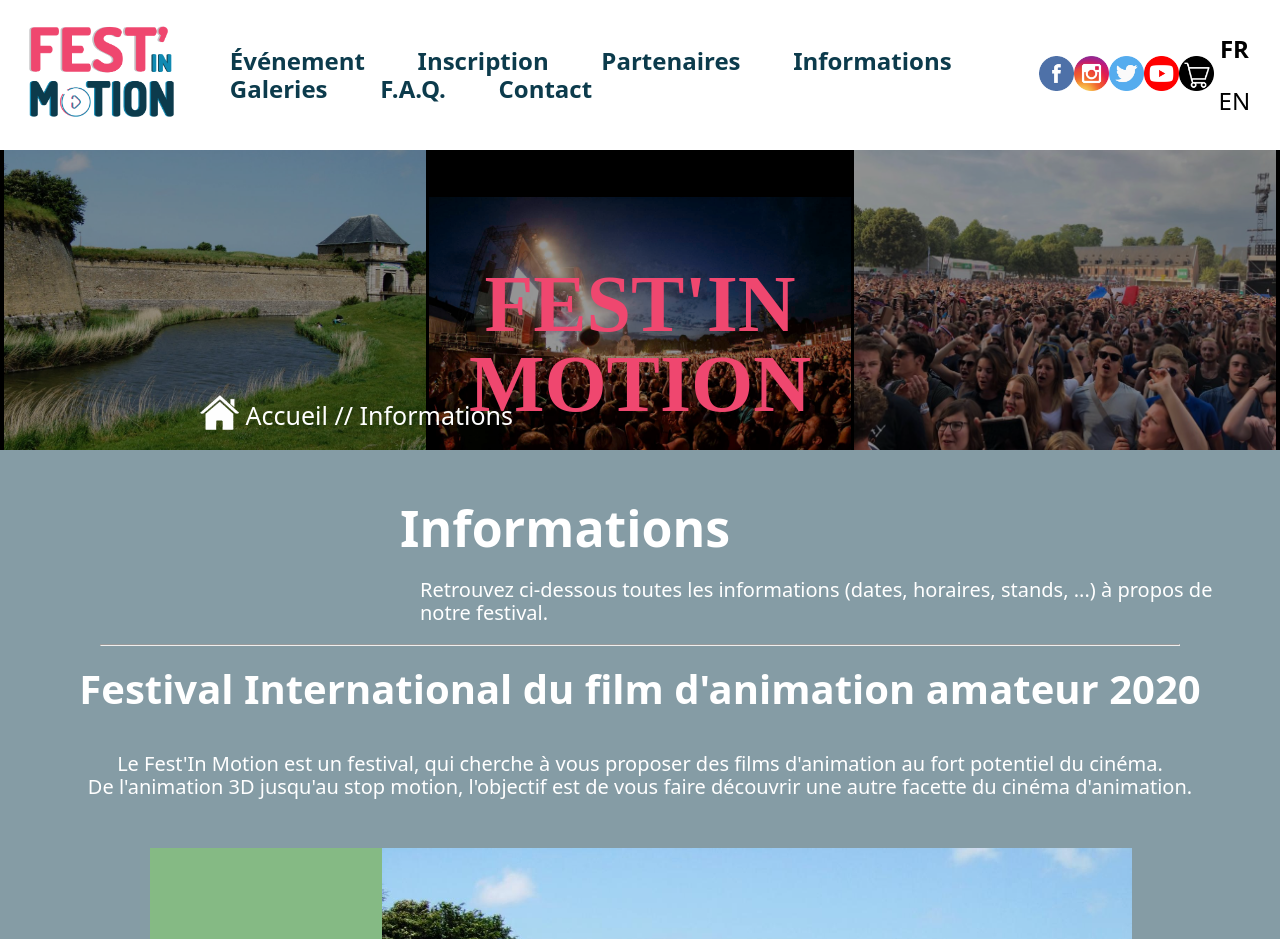
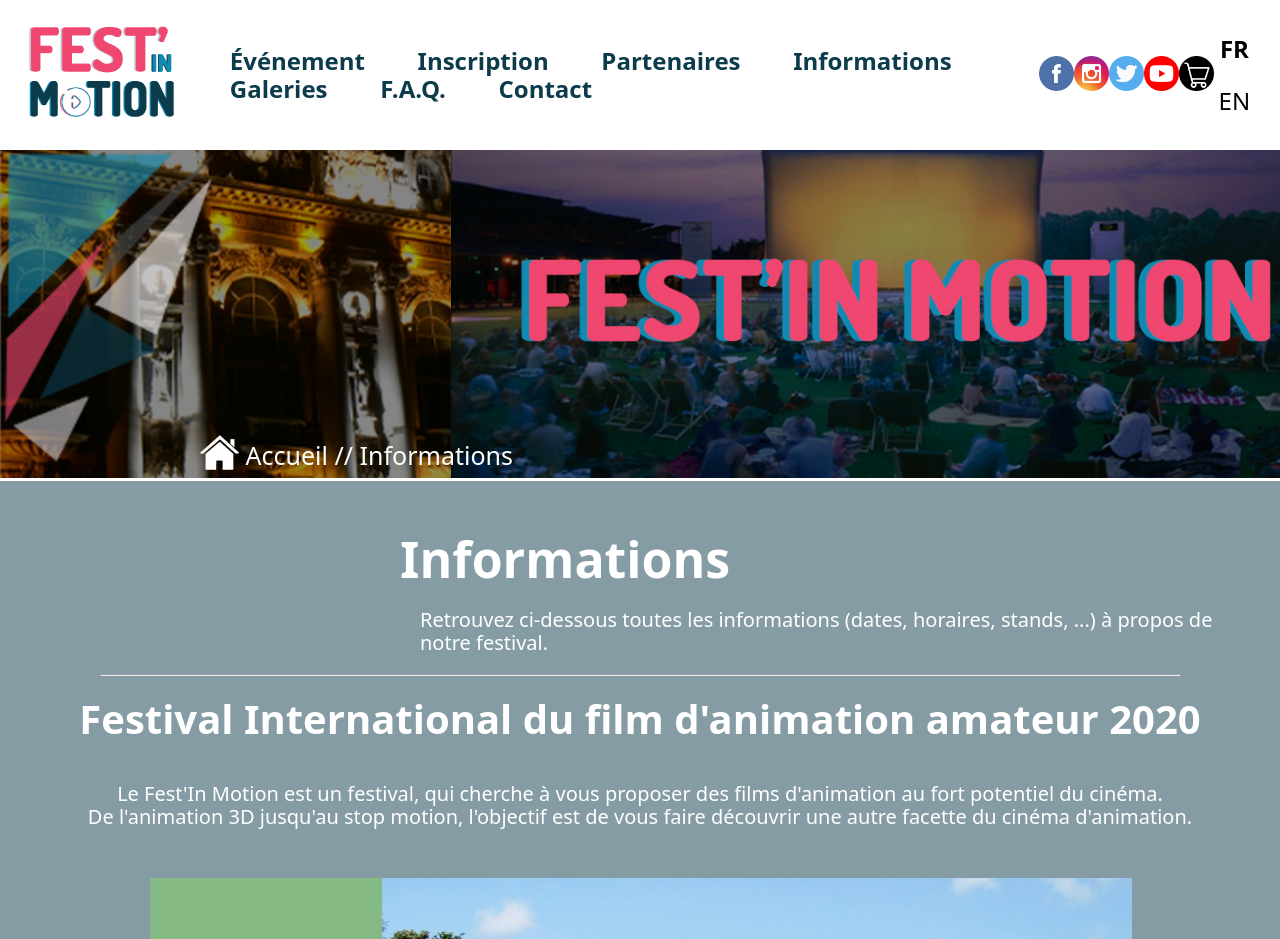
Before and after one commit to luciemayeur/projet_tut_fest_in_motion, a PHP site: page /fr/informations.html in a window 1280 px wide; the page is wider, and only the part inside the window is pictured. Shown: the top 939 px of that part. Run offline with PHP 8.4, Linux system fonts and the light colour scheme; some libraries are stand-ins or nearby versions; some web fonts are replaced.

Commit message:
banniere

```diff
--- a/fr/confidentialite.html
+++ b/fr/confidentialite.html
@@ -54,11 +54,8 @@
 
         <section id="banniere">
             <div id="photos_banniere">
-                <img src="../images/citadelle1.jpg" alt="Image de la Citadelle 1" id="citadelle1" class="photo_baniere" />
-                <img src="../images/citadelle2.jpg" alt="Image de la Citadelle 1" id="citadelle2" class="photo_baniere" />
-                <img src="../images/citadelle3.jpg" alt="Image de la Citadelle 1" id="citadelle3" class="photo_baniere" />
+                <img src="../images/Banni%C3%A8re.jpg" alt="Image banniere"  class="photo_baniere" />
             </div>
-            <h1 id="titre">Fest'In Motion</h1>
             <span id="chemin" class="item_page"><a href="index.html"><img src="../images/home.png" alt="Icône accueil" id="icon_accueil"/> Accueil</a> // Politique de confidentialité</span>
         </section>
 
--- a/fr/contact.html
+++ b/fr/contact.html
@@ -54,11 +54,9 @@
 
         <section id="banniere">
             <div id="photos_banniere">
-                <img src="../images/citadelle1.jpg" alt="Image de la Citadelle 1" id="citadelle1" class="photo_baniere" />
-                <img src="../images/citadelle2.jpg" alt="Image de la Citadelle 1" id="citadelle2" class="photo_baniere" />
-                <img src="../images/citadelle3.jpg" alt="Image de la Citadelle 1" id="citadelle3" class="photo_baniere" />
+                <img src="../images/Banni%C3%A8re.jpg" alt="Image banniere"  class="photo_baniere" />
             </div>
-            <h1 id="titre">Fest'In Motion</h1>
+
 
             <span id="chemin" class="item_page"><a href="index.html"><img src="../images/home.png" alt="Icône accueil" id="icon_accueil"/> Accueil</a> // Contact</span>
         </section>
--- a/fr/faq.html
+++ b/fr/faq.html
@@ -54,12 +54,8 @@
 
         <section id="banniere">
             <div id="photos_banniere">
-                <img src="../images/citadelle1.jpg" alt="Image de la Citadelle 1" id="citadelle1" class="photo_baniere" />
-                <img src="../images/citadelle2.jpg" alt="Image de la Citadelle 1" id="citadelle2" class="photo_baniere" />
-                <img src="../images/citadelle3.jpg" alt="Image de la Citadelle 1" id="citadelle3" class="photo_baniere" />
+                <img src="../images/Banni%C3%A8re.jpg" alt="Image banniere"  class="photo_baniere" />
             </div>
-
-            <h1 id="titre">Fest'In Motion</h1>
             <span id="chemin" class="item_page"><a href="index.html"><img src="../images/home.png" alt="Icône accueil" id="icon_accueil"/> Accueil</a> // F.A.Q.</span>
         </section>
 
--- a/fr/galeries.html
+++ b/fr/galeries.html
@@ -54,11 +54,8 @@
 
         <section id="banniere">
             <div id="photos_banniere">
-                <img src="../images/citadelle1.jpg" alt="Image de la Citadelle 1" id="citadelle1" class="photo_baniere" />
-                <img src="../images/citadelle2.jpg" alt="Image de la Citadelle 1" id="citadelle2" class="photo_baniere" />
-                <img src="../images/citadelle3.jpg" alt="Image de la Citadelle 1" id="citadelle3" class="photo_baniere" />
+                <img src="../images/Banni%C3%A8re.jpg" alt="Image banniere"  class="photo_baniere" />
             </div>
-            <h1 id="titre">Fest'In Motion</h1>
             <span id="chemin" class="item_page"><a href="index.html"><img src="../images/home.png" alt="Icône accueil" id="icon_accueil"/> Accueil</a> // Galeries</span>
         </section>
 
--- a/fr/index.html
+++ b/fr/index.html
@@ -54,12 +54,8 @@
 
         <section id="banniere">
             <div id="photos_banniere">
-                <img src="../images/citadelle1.jpg" alt="Image de la Citadelle 1" id="citadelle1" class="photo_baniere" />
-                <img src="../images/citadelle2.jpg" alt="Image de la Citadelle 1" id="citadelle2" class="photo_baniere" />
-                <img src="../images/citadelle3.jpg" alt="Image de la Citadelle 1" id="citadelle3" class="photo_baniere" />
+                <img src="../images/Banni%C3%A8re.jpg" alt="Image banniere"  class="photo_baniere" />
             </div>
-
-            <h1 id="titre">Fest'In Motion</h1>
 
         </section>
 
--- a/fr/informations.html
+++ b/fr/informations.html
@@ -54,11 +54,8 @@
 
         <section id="banniere">
             <div id="photos_banniere">
-                <img src="../images/citadelle1.jpg" alt="Image de la Citadelle 1" id="citadelle1" class="photo_baniere" />
-                <img src="../images/citadelle2.jpg" alt="Image de la Citadelle 1" id="citadelle2" class="photo_baniere" />
-                <img src="../images/citadelle3.jpg" alt="Image de la Citadelle 1" id="citadelle3" class="photo_baniere" />
+                <img src="../images/Banni%C3%A8re.jpg" alt="Image banniere"  class="photo_baniere" />
             </div>
-            <h1 id="titre">Fest'In Motion</h1>
             <span id="chemin" class="item_page"><a href="index.html"><img src="../images/home.png" alt="Icône accueil" id="icon_accueil"/> Accueil</a> // Informations</span>
         </section>
 
--- a/fr/mentions_legales.html
+++ b/fr/mentions_legales.html
@@ -54,11 +54,8 @@
 
         <section id="banniere">
             <div id="photos_banniere">
-                <img src="../images/citadelle1.jpg" alt="Image de la Citadelle 1" id="citadelle1" class="photo_baniere" />
-                <img src="../images/citadelle2.jpg" alt="Image de la Citadelle 1" id="citadelle2" class="photo_baniere" />
-                <img src="../images/citadelle3.jpg" alt="Image de la Citadelle 1" id="citadelle3" class="photo_baniere" />
+                <img src="../images/Banni%C3%A8re.jpg" alt="Image banniere"  class="photo_baniere" />
             </div>
-            <h1 id="titre">Fest'In Motion</h1>
             <span id="chemin" class="item_page"><a href="index.html"><img src="../images/home.png" alt="Icône accueil" id="icon_accueil"/> Accueil</a> // Mentions légales</span>
         </section>
 
--- a/fr/partenaires.html
+++ b/fr/partenaires.html
@@ -54,11 +54,8 @@
 
         <section id="banniere">
             <div id="photos_banniere">
-                <img src="../images/citadelle1.jpg" alt="Image de la Citadelle 1" id="citadelle1" class="photo_baniere" />
-                <img src="../images/citadelle2.jpg" alt="Image de la Citadelle 1" id="citadelle2" class="photo_baniere" />
-                <img src="../images/citadelle3.jpg" alt="Image de la Citadelle 1" id="citadelle3" class="photo_baniere" />
+                <img src="../images/Banni%C3%A8re.jpg" alt="Image banniere"  class="photo_baniere" />
             </div>
-            <h1 id="titre">Fest'In Motion</h1>
 
             <span id="chemin" class="item_pagep"><a href="index.html"><img src="../images/home.png" alt="Icône accueil" id="icon_accueil"/> Accueil</a> // Partenaires</span>
         </section>
--- a/fr/ventes.html
+++ b/fr/ventes.html
@@ -54,11 +54,8 @@
 
         <section id="banniere">
             <div id="photos_banniere">
-                <img src="../images/citadelle1.jpg" alt="Image de la Citadelle 1" id="citadelle1" class="photo_baniere" />
-                <img src="../images/citadelle2.jpg" alt="Image de la Citadelle 1" id="citadelle2" class="photo_baniere" />
-                <img src="../images/citadelle3.jpg" alt="Image de la Citadelle 1" id="citadelle3" class="photo_baniere" />
+                <img src="../images/Banni%C3%A8re.jpg" alt="Image banniere"  class="photo_baniere" />
             </div>
-            <h1 id="titre">Fest'In Motion</h1>
             <span id="chemin" class="item_page"><a href="index.html"><img src="../images/home.png" alt="Icône accueil" id="icon_accueil"/> Accueil</a> // Conditions générales de vente</span>
         </section>
 
--- a/styles/style.css
+++ b/styles/style.css
@@ -227,42 +227,8 @@ footer #reglements a{
 
 /* Banière */
 
-#banniere{
-    position: relative;
-    height: 300px;
-    overflow: hidden;
-    display : flex;
-    justify-content: center;
-    align-items: center;
-    background-color: #000000;
-    z-index: 1;
-}
-
-
-#banniere #photos_banniere{
-    position: absolute;
-    z-index: 2;
-    text-align: center;
-    opacity: 60%;
-}
-
-#banniere #titre{
-    line-height: 1;
-    margin-bottom: 10px;
-    position: absolute;
-    top: 60px;
-    width: 600px;
-    height: 400px;
-    z-index: 2;
-    color: #EF476F;
-    text-transform: uppercase;
-    text-align: center;
-    font-family: 'Dosis';
-    font-size: 80px;
-}
-
 #photos_banniere img{
-    width: 33%;
+    width: 1800px;
     height: auto;
 }
 
@@ -470,7 +436,7 @@ footer #reglements a{
     line-height: 1;
     margin-bottom: 10px;
     position: absolute;
-    top: 240px;
+    top: 430px;
     left: 200px;
     width: 600px;
     height: 400px;
@@ -1694,7 +1660,7 @@ th:last-child{
 
 
 /******************************************************/
-/* MEDIA QUERIE RESPONSIVe POUR LES ECRANS DE -960px; */
+/* MEDIA QUERIE RESPONSIVE POUR LES ECRANS DE -960px; */
 /******************************************************/
 
 @media screen and (max-width: 960px){
@@ -1837,16 +1803,14 @@ th:last-child{
     /* BANNIERE générale */
     /*********************/
 
-    #banniere #citadelle1, #banniere #citadelle3{
-        display: none;
-    }
-
-    #banniere img#citadelle2{
-        width: 100%;
-    }
-
-    #banniere #chemin{
-        margin-left: -180px;
+    #chemin{
+        top: 250px;
+        left: 100px;
+    }
+
+    #photos_banniere img{
+        width:830px;
+        height: auto;
     }
 
     /*********/
```
Also changed, not shown: fr/cookies.html (+4 -5 lines), fr/evenement.html (+2 -6 lines), fr/inscription.html (+2 -6 lines), fr/panier.html (+2 -5 lines), images/Bannière.jpg (added).
